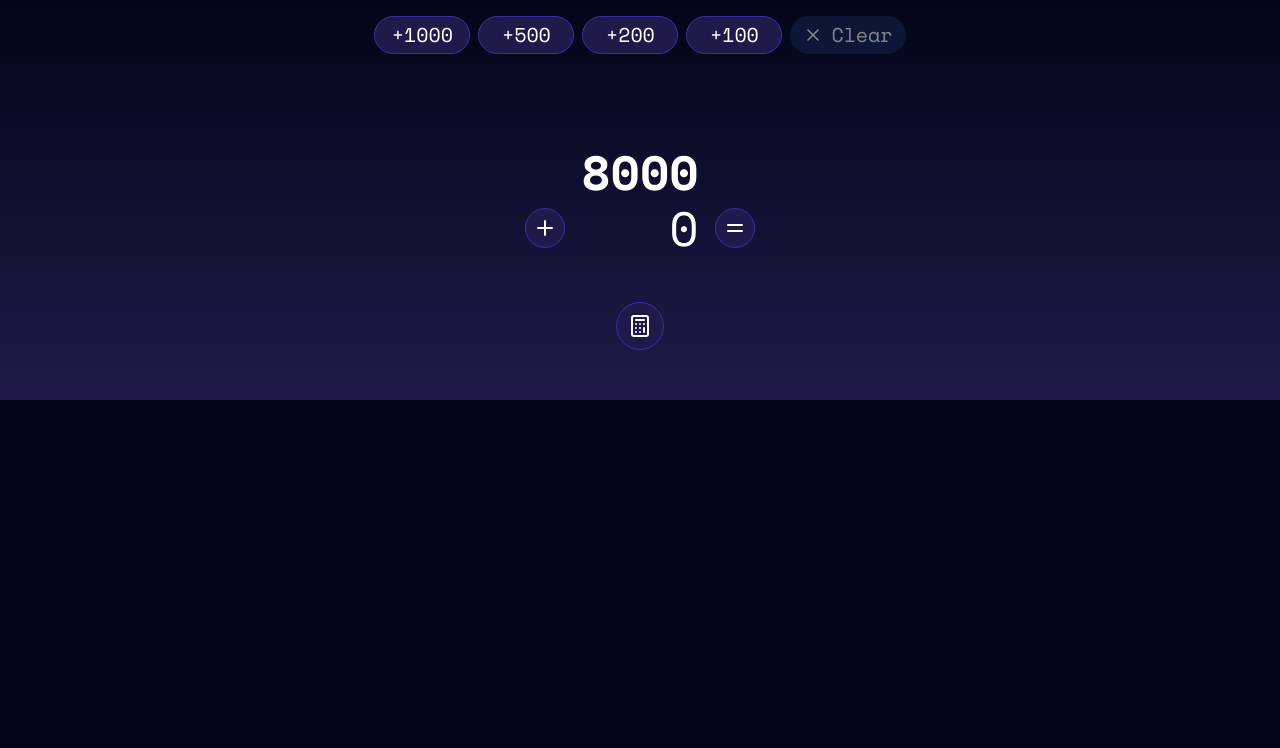
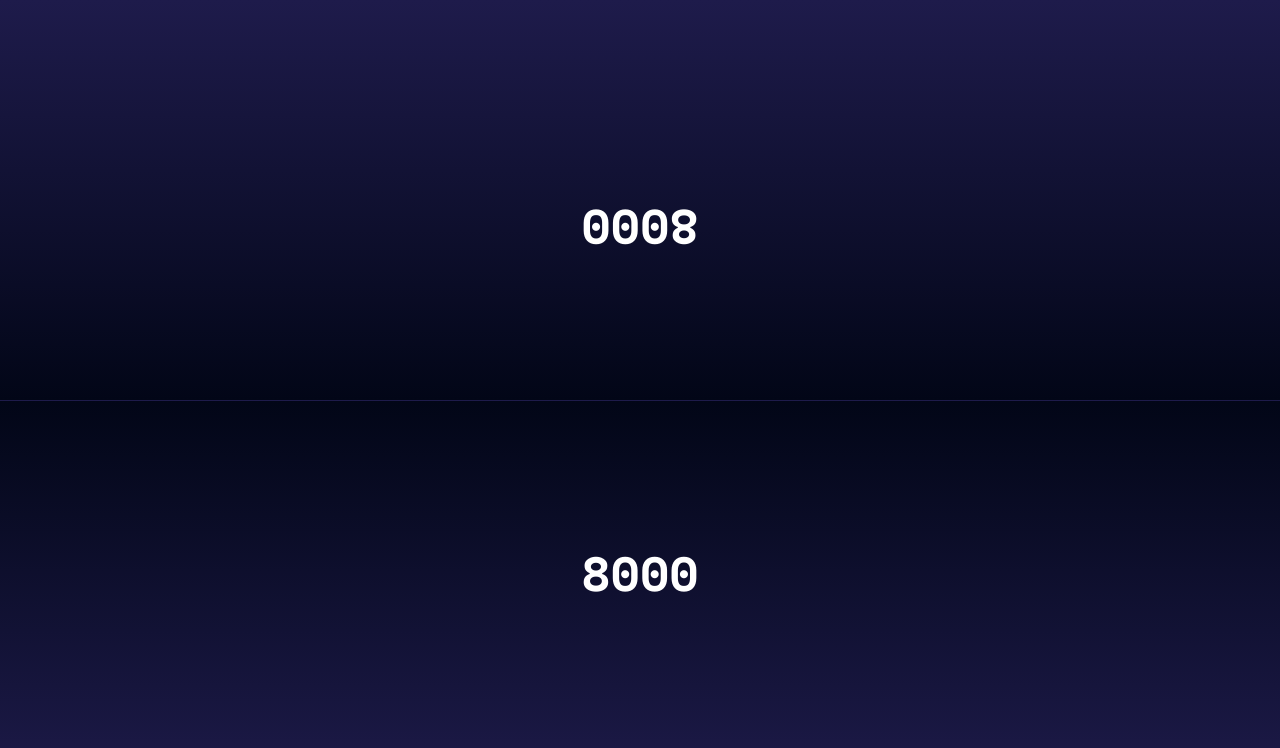
Before and after one commit to catyperry/lifepoints-counter, a Next.js app: page / in a window 1280 px wide. Shown: the top 748 px of the page. Built offline with nearby package versions, Linux system fonts and the light colour scheme.

Commit message:
feat: two counters and implement sleep mode

```diff
--- a/app/components/Counter.tsx
+++ b/app/components/Counter.tsx
@@ -9,22 +9,49 @@ export const Counter = () => {
   const [sign, setSign] = React.useState<1 | -1>(1);
   const [custom, setCustom] = React.useState(false);
   const [awake, setAwake] = React.useState(false);
-  const timeoutRef = React.useRef<NodeJS.Timeout>();
+  const ref = React.useRef<HTMLDivElement>(null);
 
-  const wake = () => {
-    if (!awake) {
-      setAwake(true);
-      clearTimeout(timeoutRef.current);
-      if (!custom) timeoutRef.current = setTimeout(() => setAwake(false), 7000);
+  const wakeUp = React.useCallback(() => {
+    setAwake(true);
+    const node = ref.current;
+    if (node) {
+      node.removeEventListener('mousemove', wakeUp);
+      node.removeEventListener('mousedown', wakeUp);
+      node.removeEventListener('keydown', wakeUp);
+      node.removeEventListener('touchstart', wakeUp);
     }
-  };
+  }, []);
+
+  const setToSleep = React.useCallback(() => {
+    const node = ref.current;
+    if (node) {
+      node.addEventListener('mousemove', wakeUp);
+      node.addEventListener('mousedown', wakeUp);
+      node.addEventListener('keydown', wakeUp);
+      node.addEventListener('touchstart', wakeUp);
+    }
+    setAwake(false);
+  }, [wakeUp]);
+
+  React.useEffect(() => {
+    const node = ref.current;
+    if (!node) return;
+    node.addEventListener('mousemove', wakeUp);
+    node.addEventListener('mousedown', wakeUp);
+    node.addEventListener('keydown', wakeUp);
+    node.addEventListener('touchstart', wakeUp);
+
+    return () => {
+      node.removeEventListener('mousemove', wakeUp);
+      node.removeEventListener('mousedown', wakeUp);
+      node.removeEventListener('keydown', wakeUp);
+      node.removeEventListener('touchstart', wakeUp);
+    };
+  }, [wakeUp]);
 
   return (
-    <div
-      onMouseEnter={() => wake()}
-      onClick={() => wake()}
-      className="flex h-full flex-col items-center justify-center gap-4 bg-gradient-to-b from-slate-950 to-indigo-950 px-4 py-4"
-    >
+    <div className="relative flex h-full select-none flex-col items-center justify-center gap-4 bg-gradient-to-b from-slate-950 to-indigo-950 px-4 py-4">
+      <div ref={ref} className={`absolute inset-0 ${awake ? '-z-10' : 'z-10'}`} />
       {!custom && (
         <div className={`flex-1 transition-opacity ${awake ? '' : 'pointer-events-none opacity-0'}`}>
           <div className="flex flex-wrap items-start justify-center gap-2">
@@ -43,7 +70,10 @@ export const Counter = () => {
             <button
               disabled={diff === 0}
               className="inline-flex min-w-24 items-center justify-center gap-2 rounded-full border border-transparent bg-blue-950 px-3 py-2 text-xl leading-none text-white disabled:opacity-50"
-              onClick={() => setDiff(0)}
+              onClick={() => {
+                setDiff(0);
+                setToSleep();
+              }}
             >
               <X size="20" />
               <span>Clear</span>
@@ -52,25 +82,36 @@ export const Counter = () => {
         </div>
       )}
       <div className="grid w-full shrink-0 grid-cols-[1fr_auto_1fr] gap-x-4 gap-y-2">
-        <div className="col-start-2 text-end text-5xl font-bold" onClick={() => awake && setAwake(false)}>
+        <div
+          onClick={() => {
+            if (awake) setToSleep();
+            else wakeUp();
+          }}
+          className="col-start-2 text-end text-5xl font-bold"
+        >
           <span>{points}</span>
         </div>
         <div
-          className={`col-start-1 flex items-center justify-end transition-opacity ${awake ? '' : 'pointer-events-none opacity-0'}`}
+          className={`col-start-1 flex items-center justify-end transition-opacity ${awake || custom ? '' : 'pointer-events-none opacity-0'}`}
         >
           <IconButton negative={sign === -1} onClick={() => setSign((prev) => (prev === 1 ? -1 : 1))}>
             {sign === 1 ? <Plus /> : <Minus />}
           </IconButton>
         </div>
-        <div className={`min text-end text-5xl transition-opacity ${awake ? '' : 'pointer-events-none opacity-0'}`}>
+        <div
+          className={`min text-end text-5xl transition-opacity ${awake || custom ? '' : 'pointer-events-none opacity-0'}`}
+        >
           <span>{diff}</span>
         </div>
 
-        <div className={`flex items-center transition-opacity ${awake ? '' : 'pointer-events-none opacity-0'}`}>
+        <div
+          className={`flex items-center transition-opacity ${awake || custom ? '' : 'pointer-events-none opacity-0'}`}
+        >
           <IconButton
             onClick={() => {
               setPoints((prev) => Math.min(99999, Math.max(0, prev + diff * sign)));
               setDiff(0);
+              setToSleep();
             }}
           >
             <Equal />
@@ -124,8 +165,6 @@ export const Counter = () => {
                 large
                 onClick={() => {
                   setCustom(false);
-                  clearTimeout(timeoutRef.current);
-                  timeoutRef.current = setTimeout(() => setAwake(false), 7000);
                 }}
               >
                 <X />
@@ -140,7 +179,6 @@ export const Counter = () => {
               large
               onClick={() => {
                 setCustom(true);
-                clearTimeout(timeoutRef.current);
               }}
             >
               <Calculator />
--- a/app/page.tsx
+++ b/app/page.tsx
@@ -5,6 +5,10 @@ export default function Home() {
   return (
     <div className="h-svh font-[family-name:var(--font-geist-sans)]">
       <main className="h-full w-full">
+        <div className="relative h-1/2 w-full rotate-180">
+          <Counter />
+        </div>
+        <hr className="border-indigo-950" />
         <div className="relative h-1/2 w-full">
           <Counter />
         </div>
```
